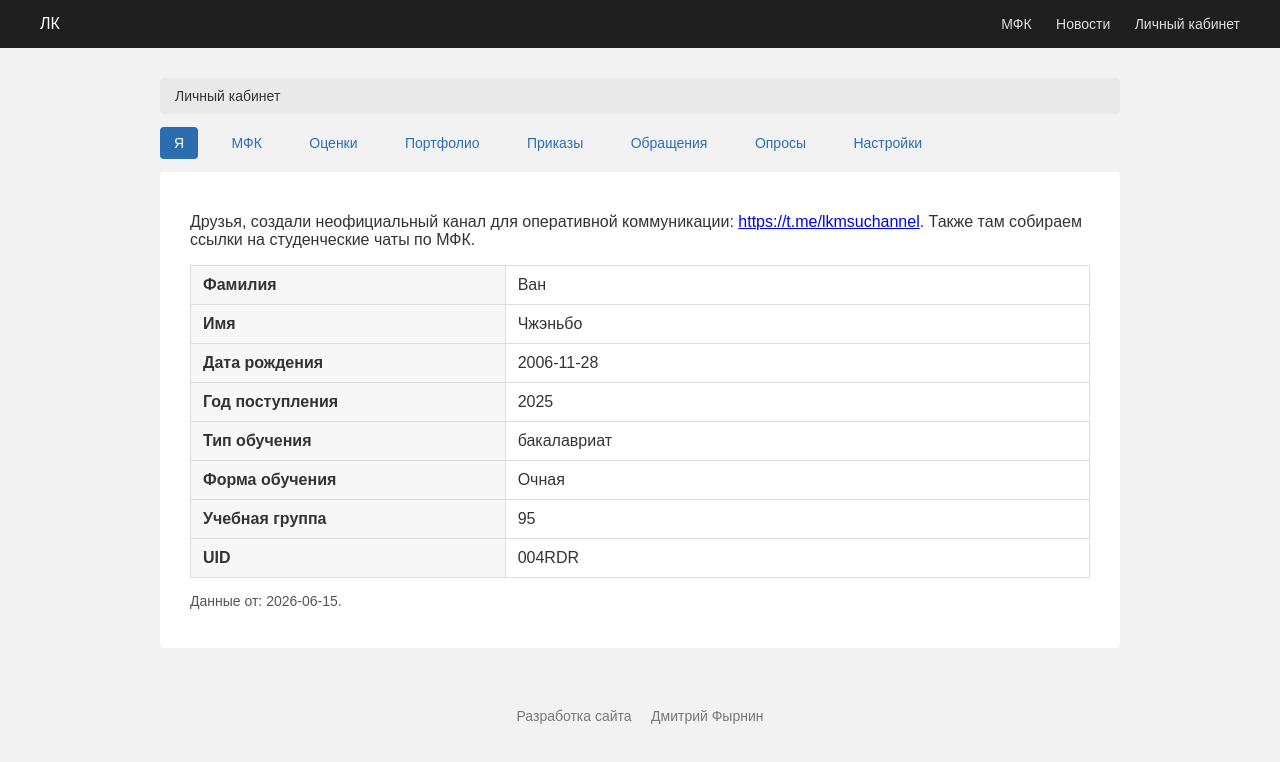
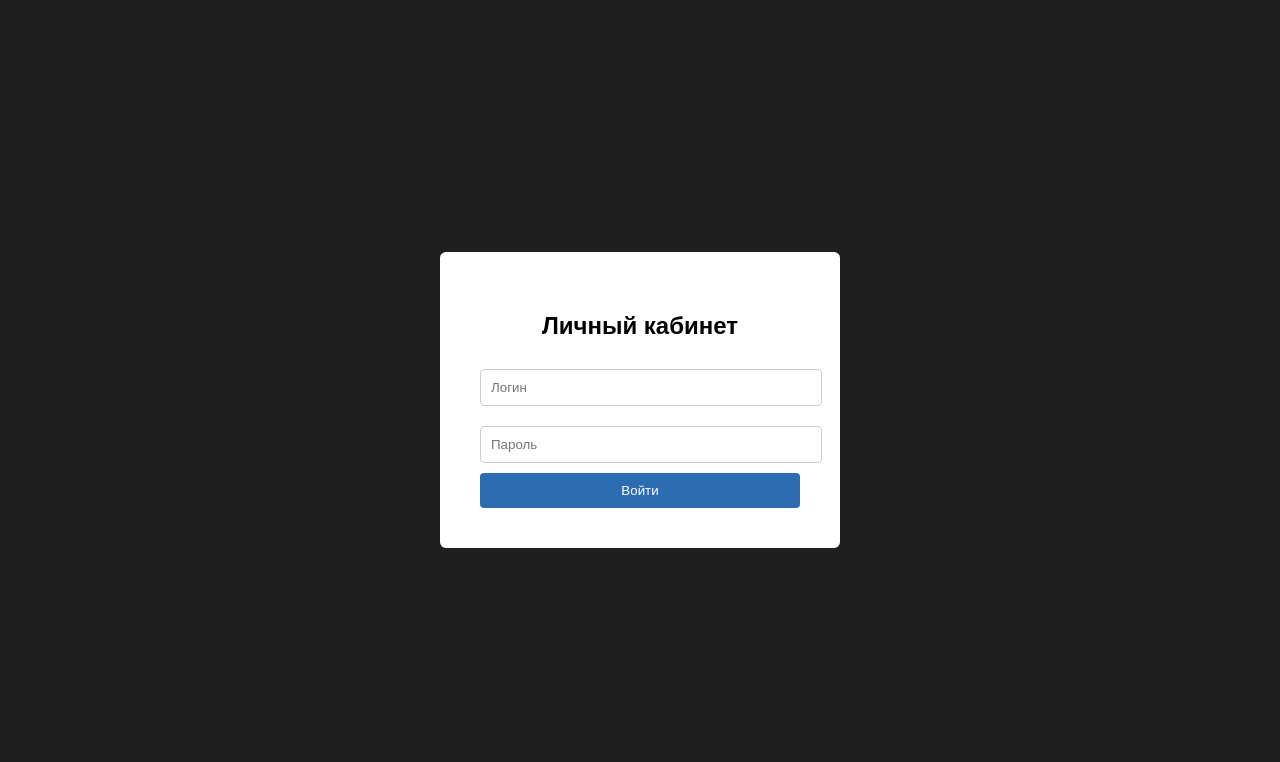
Before and after one commit to K1rito-A/lk-system, a plain HTML site: page index.html in a window 1280 px wide. Drawn offline with Linux system fonts and the light colour scheme.

Commit message:
Refactor index.html for layout and styling updates

```diff
--- a/index.html
+++ b/index.html
@@ -10,45 +10,89 @@ body{
     margin:0;
     font-family: Arial, sans-serif;
     background:#f2f2f2;
-    color:#333;
+}
+
+/* ===== 登录页 ===== */
+#loginPage{
+    display:flex;
+    justify-content:center;
+    align-items:center;
+    height:100vh;
+    background:#1f1f1f;
+}
+
+.login-box{
+    background:white;
+    padding:40px;
+    border-radius:6px;
+    width:320px;
+    text-align:center;
+}
+
+.login-box input{
+    width:100%;
+    padding:10px;
+    margin:10px 0;
+    border:1px solid #ccc;
+    border-radius:4px;
+}
+
+.login-box button{
+    width:100%;
+    padding:10px;
+    background:#2c6db2;
+    color:white;
+    border:none;
+    border-radius:4px;
+    cursor:pointer;
+}
+
+.error{
+    color:red;
+    font-size:14px;
+}
+
+/* ===== 主系统 ===== */
+#mainSystem{
+    display:none;
 }
 
 .topbar{
     background:#1f1f1f;
     color:#fff;
-    padding:15px 40px;
+    padding:15px 20px;
     display:flex;
     justify-content:space-between;
+    flex-wrap:wrap;
 }
 
-.topbar .right a{
-    color:#ddd;
-    text-decoration:none;
-    margin-left:20px;
+.topbar .right{
     font-size:14px;
 }
 
 .container{
-    width:75%;
-    margin:30px auto;
+    width:90%;
+    max-width:1100px;
+    margin:20px auto;
 }
 
 .breadcrumb{
     background:#e9e9e9;
-    padding:10px 15px;
+    padding:10px;
     border-radius:4px;
     font-size:14px;
-    margin-bottom:20px;
+    margin-bottom:15px;
 }
 
 .tabs{
-    margin-bottom:20px;
+    margin-bottom:15px;
+    display:flex;
+    flex-wrap:wrap;
+    gap:5px;
 }
 
 .tabs a{
-    text-decoration:none;
-    margin-right:15px;
-    padding:8px 14px;
+    padding:6px 12px;
     border-radius:4px;
     font-size:14px;
     color:#2c6db2;
@@ -57,58 +101,84 @@ body{
 
 .tabs a.active{
     background:#2c6db2;
-    color:#fff;
+    color:white;
 }
 
 .content{
-    background:#fff;
-    padding:25px 30px;
+    background:white;
+    padding:20px;
     border-radius:4px;
+    overflow-x:auto;
 }
 
 table{
     width:100%;
     border-collapse:collapse;
-    margin-top:15px;
 }
 
 td, th{
-    padding:10px 12px;
+    padding:8px;
     border:1px solid #ddd;
+    font-size:14px;
 }
 
 th{
     background:#f5f5f5;
 }
 
-td:first-child{
-    background:#f7f7f7;
-    width:35%;
+.page{
+    display:none;
 }
 
 .footer{
     text-align:center;
-    margin-top:40px;
-    padding:20px;
+    margin:30px 0;
     font-size:14px;
     color:#777;
 }
 
-.page{
-    display:none;
+/* ===== 手机优化 ===== */
+@media (max-width:768px){
+
+.login-box{
+    width:90%;
+}
+
+.topbar{
+    padding:12px;
+}
+
+.tabs{
+    flex-direction:column;
+}
+
+td, th{
+    font-size:13px;
+}
+
 }
 </style>
 </head>
 
 <body>
 
+<!-- 登录页面 -->
+<div id="loginPage">
+    <div class="login-box">
+        <h2>Личный кабинет</h2>
+        <input type="text" id="username" placeholder="Логин">
+        <input type="password" id="password" placeholder="Пароль">
+        <button onclick="login()">Войти</button>
+        <div class="error" id="error"></div>
+    </div>
+</div>
+
+<!-- 主系统 -->
+<div id="mainSystem">
+
 <div class="topbar">
     <div>ЛК</div>
-    <div class="right">
-        <a>МФК</a>
-        <a>Новости</a>
-        <a>Личный кабинет</a>
-    </div>
+    <div class="right">МФК &nbsp;&nbsp; Новости &nbsp;&nbsp; Личный кабинет</div>
 </div>
 
 <div class="container">
@@ -119,94 +189,30 @@ td:first-child{
 
 <div class="tabs">
     <a onclick="showPage('ya')" id="tab-ya" class="active">Я</a>
-    <a onclick="showPage('mfk')" id="tab-mfk">МФК</a>
     <a onclick="showPage('grades')" id="tab-grades">Оценки</a>
-    <a onclick="showPage('portfolio')" id="tab-portfolio">Портфолио</a>
-    <a onclick="showPage('orders')" id="tab-orders">Приказы</a>
-    <a onclick="showPage('appeals')" id="tab-appeals">Обращения</a>
-    <a onclick="showPage('polls')" id="tab-polls">Опросы</a>
-    <a onclick="showPage('settings')" id="tab-settings">Настройки</a>
 </div>
 
 <div class="content">
 
 <!-- Я -->
 <div id="page-ya" class="page" style="display:block;">
-<p>Друзья, создали неофициальный канал для оперативной коммуникации:
-<a href="https://t.me/lkmsuchannel" target="_blank">https://t.me/lkmsuchannel</a>.
-Также там собираем ссылки на студенческие чаты по МФК.</p>
-
 <table>
 <tr><td><strong>Фамилия</strong></td><td>Ван</td></tr>
 <tr><td><strong>Имя</strong></td><td>Чжэньбо</td></tr>
-<tr><td><strong>Дата рождения</strong></td><td>2006-11-28</td></tr>
 <tr><td><strong>Год поступления</strong></td><td>2025</td></tr>
-<tr><td><strong>Тип обучения</strong></td><td>бакалавриат</td></tr>
-<tr><td><strong>Форма обучения</strong></td><td>Очная</td></tr>
 <tr><td><strong>Учебная группа</strong></td><td>95</td></tr>
-<tr><td><strong>UID</strong></td><td>004RDR</td></tr>
 </table>
-
-<p style="margin-top:15px;font-size:14px;color:#555;">
-Данные от: 2026-06-15.
-</p>
-</div>
-
-<!-- МФК -->
-<div id="page-mfk" class="page">
-<p>Ничего не найдено.</p>
 </div>
 
 <!-- Оценки -->
 <div id="page-grades" class="page">
 <table>
-<tr>
-<th>Семестр</th>
-<th>Предмет</th>
-<th>Оценка</th>
-</tr>
-<tr><td>1</td><td>Физическая культура</td><td>не сдано</td></tr>
-<tr><td>1</td><td>Корректировочный курс</td><td>зачтено</td></tr>
-<tr><td>1</td><td>Безопасность жизнедеятельности</td><td>зачтено</td></tr>
-<tr><td>1</td><td>Практический курс русского языка</td><td>удов.</td></tr>
+<tr><th>Семестр</th><th>Предмет</th><th>Оценка</th></tr>
+<tr><td>2</td><td>Физическая культура</td><td>зачтено</td></tr>
+<tr><td>2</td><td>Корректировочный курс</td><td>зачтено</td></tr>
+<tr><td>2</td><td>Безопасность жизнедеятельности</td><td>зачтено</td></tr>
+<tr><td>2</td><td>Практический курс русского языка</td><td>удов.</td></tr>
 </table>
-</div>
-
-<!-- Портфолио -->
-<div id="page-portfolio" class="page">
-<button style="background:#5cb85c;color:white;padding:8px 14px;border:none;border-radius:4px;">
-+ Добавить
-</button>
-<p style="margin-top:15px;">Ничего не найдено.</p>
-</div>
-
-<!-- Приказы -->
-<div id="page-orders" class="page">
-<table>
-<tr><th>№</th><th>Статус</th><th>Дата</th></tr>
-<tr><td>4955ac</td><td>на 1 курс</td><td>2025-09-24</td></tr>
-</table>
-</div>
-
-<!-- Обращения -->
-<div id="page-appeals" class="page">
-<p>Ничего не найдено.</p>
-</div>
-
-<!-- Опросы -->
-<div id="page-polls" class="page">
-<table>
-<tr><th>Название</th><th>Статус</th></tr>
-<tr><td colspan="2">Ничего не найдено.</td></tr>
-</table>
-</div>
-
-<!-- Настройки -->
-<div id="page-settings" class="page">
-<label>Активная зачетка</label><br><br>
-<select style="padding:6px 10px;width:300px;">
-<option>36250070</option>
-</select>
 </div>
 
 </div>
@@ -216,29 +222,34 @@ td:first-child{
 Разработка сайта &nbsp;&nbsp;&nbsp; Дмитрий Фырнин
 </div>
 
+</div>
+
 <script>
+function login(){
+    const user = document.getElementById("username").value;
+    const pass = document.getElementById("password").value;
+
+    if(user === "WangZhenbo" && pass === "Antonwzb77"){
+        document.getElementById("loginPage").style.display="none";
+        document.getElementById("mainSystem").style.display="block";
+    }else{
+        document.getElementById("error").innerText="Неверный логин или пароль";
+    }
+}
+
 function showPage(page){
-    const pages = document.querySelectorAll('.page');
-    pages.forEach(p => p.style.display='none');
+    document.querySelectorAll('.page').forEach(p=>p.style.display='none');
+    document.getElementById('page-'+page).style.display='block';
 
-    document.getElementById('page-' + page).style.display='block';
+    document.querySelectorAll('.tabs a').forEach(t=>t.classList.remove('active'));
+    document.getElementById('tab-'+page).classList.add('active');
 
-    const tabs = document.querySelectorAll('.tabs a');
-    tabs.forEach(t => t.classList.remove('active'));
-    document.getElementById('tab-' + page).classList.add('active');
-
-    const names = {
+    const names={
         ya:"Личный кабинет",
-        mfk:"Личный кабинет / МФК",
-        grades:"Личный кабинет / Оценки",
-        portfolio:"Личный кабинет / Портфолио",
-        orders:"Личный кабинет / Приказы",
-        appeals:"Личный кабинет / Обращения",
-        polls:"Личный кабинет / Опросы",
-        settings:"Личный кабинет / Настройки"
+        grades:"Личный кабинет / Оценки"
     };
 
-    document.getElementById('breadcrumb').innerText = names[page];
+    document.getElementById('breadcrumb').innerText=names[page];
 }
 </script>
 
```
